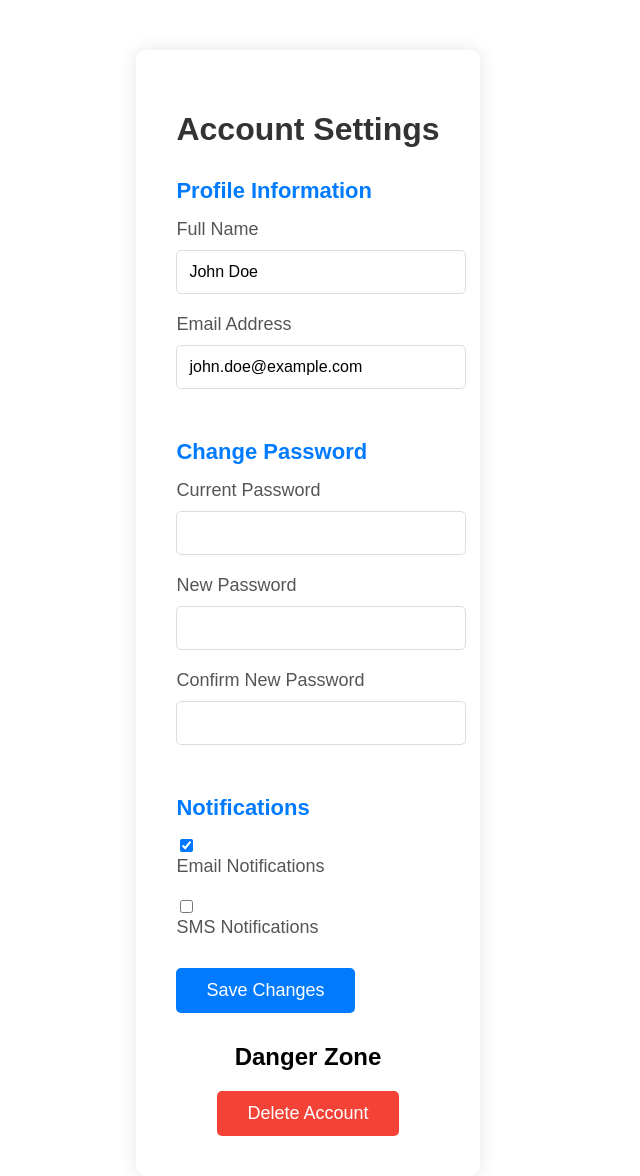
After one commit to elsa-rahma-hidayani/anomali_detection, a PHP site: page /account_settings.php in a window 1280 px wide. The commit adds this page. Shown: the whole page, without its empty margins (332-972 px from the left). Run offline with PHP 8.4, Linux system fonts and the light colour scheme.

Commit message:
Added profile button & account settings page

```diff
--- /dev/null
+++ b/account_settings.php
@@ -0,0 +1,160 @@
+<!DOCTYPE html>
+<html lang="en">
+<head>
+    <meta charset="UTF-8">
+    <meta name="viewport" content="width=device-width, initial-scale=1.0">
+    <title>Account Settings</title>
+    <link rel="stylesheet" href="assets/css/index.css">
+    <style>
+        /* Custom styles for Account Settings */
+        .settings-container {
+            max-width: 1200px; /* Perbesar lebar container */
+            margin: 50px auto;
+            padding: 40px; /* Tambah padding untuk memberikan lebih banyak ruang */
+            background-color: #fff;
+            border-radius: 10px;
+            box-shadow: 0 0 20px rgba(0, 0, 0, 0.1);
+        }
+
+        .settings-header {
+            text-align: center;
+            margin-bottom: 30px;
+        }
+
+        .settings-header h1 {
+            font-size: 32px; /* Sedikit perbesar ukuran font untuk judul */
+            color: #333;
+        }
+
+        .settings-section {
+            margin-bottom: 30px;
+        }
+
+        .settings-section h2 {
+            font-size: 22px; /* Perbesar subjudul */
+            margin-bottom: 15px;
+            color: #007BFF;
+        }
+
+        .settings-section label {
+            display: block;
+            font-size: 18px; /* Perbesar font label */
+            margin-bottom: 10px;
+            color: #555;
+        }
+
+        .settings-section input[type="text"],
+        .settings-section input[type="email"],
+        .settings-section input[type="password"] {
+            width: 100%;
+            padding: 12px; /* Perbesar padding input */
+            font-size: 16px;
+            border-radius: 5px;
+            border: 1px solid #ddd;
+            margin-bottom: 20px;
+        }
+
+        .settings-section button {
+            padding: 12px 30px; /* Tambah padding pada tombol */
+            font-size: 18px;
+            color: #fff;
+            background-color: #007BFF;
+            border: none;
+            border-radius: 5px;
+            cursor: pointer;
+            transition: background-color 0.3s ease;
+        }
+
+        .settings-section button:hover {
+            background-color: #0056b3;
+        }
+
+        .settings-footer {
+            text-align: center;
+            margin-top: 20px;
+        }
+
+        .settings-footer button {
+            padding: 12px 30px; /* Tambah padding pada tombol */
+            font-size: 18px;
+            color: #fff;
+            background-color: #f44336;
+            border: none;
+            border-radius: 5px;
+            cursor: pointer;
+        }
+
+        .settings-footer button:hover {
+            background-color: #d32f2f;
+        }
+
+        .form-group {
+            margin-bottom: 20px;
+        }
+
+        .form-group input[type="checkbox"] {
+            margin-right: 10px;
+        }
+    </style>
+</head>
+<body>
+
+    <div class="settings-container">
+        <div class="settings-header">
+            <h1>Account Settings</h1>
+        </div>
+
+        <form action="save_settings.php" method="POST">
+
+            <!-- Profile Information Section -->
+            <div class="settings-section">
+                <h2>Profile Information</h2>
+                <label for="full_name">Full Name</label>
+                <input type="text" id="full_name" name="full_name" value="John Doe">
+
+                <label for="email">Email Address</label>
+                <input type="email" id="email" name="email" value="john.doe@example.com">
+            </div>
+
+            <!-- Password Section -->
+            <div class="settings-section">
+                <h2>Change Password</h2>
+                <label for="current_password">Current Password</label>
+                <input type="password" id="current_password" name="current_password">
+
+                <label for="new_password">New Password</label>
+                <input type="password" id="new_password" name="new_password">
+
+                <label for="confirm_password">Confirm New Password</label>
+                <input type="password" id="confirm_password" name="confirm_password">
+            </div>
+
+            <!-- Notifications Section -->
+            <div class="settings-section">
+                <h2>Notifications</h2>
+                <div class="form-group">
+                    <input type="checkbox" id="email_notifications" name="email_notifications" checked>
+                    <label for="email_notifications">Email Notifications</label>
+                </div>
+
+                <div class="form-group">
+                    <input type="checkbox" id="sms_notifications" name="sms_notifications">
+                    <label for="sms_notifications">SMS Notifications</label>
+                </div>
+            </div>
+
+            <!-- Save Changes Button -->
+            <div class="settings-section">
+                <button type="submit">Save Changes</button>
+            </div>
+        </form>
+
+        <!-- Danger Zone -->
+        <div class="settings-footer">
+            <h2>Danger Zone</h2>
+            <button>Delete Account</button>
+        </div>
+    </div>
+
+</body>
+</html>
--- a/login.php
+++ b/login.php
@@ -1,4 +1,5 @@
 <?php
+session_start(); // Memulai session
 include 'koneksi.php'; // Menyertakan file koneksi
 
 if ($_SERVER['REQUEST_METHOD'] === 'POST') {
@@ -17,7 +18,10 @@ if ($_SERVER['REQUEST_METHOD'] === 'POST') {
 
         // Verifikasi password
         if (password_verify($password, $user['password'])) {
-            // Password benar, redirect ke halaman index.php
+            // Password benar, simpan full_name dalam session
+            $_SESSION['full_name'] = $user['full_name']; // Simpan full_name dalam session
+
+            // Redirect ke halaman index.php
             header("Location: index.php");
             exit();
         } else {
```
Also changed, not shown: assets/css/index.css (+51 -0 lines), index.php (+27 -1 lines), logout.php (added, +9 -0 lines).
